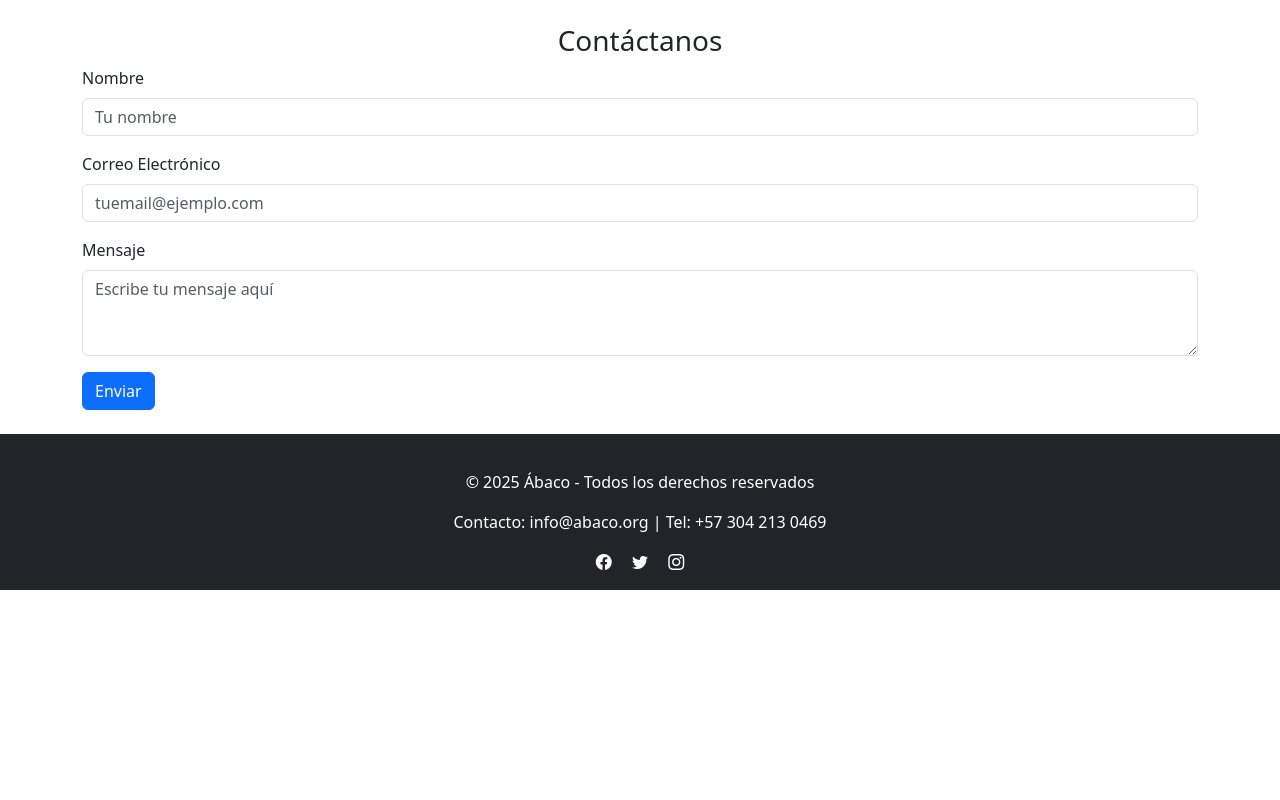
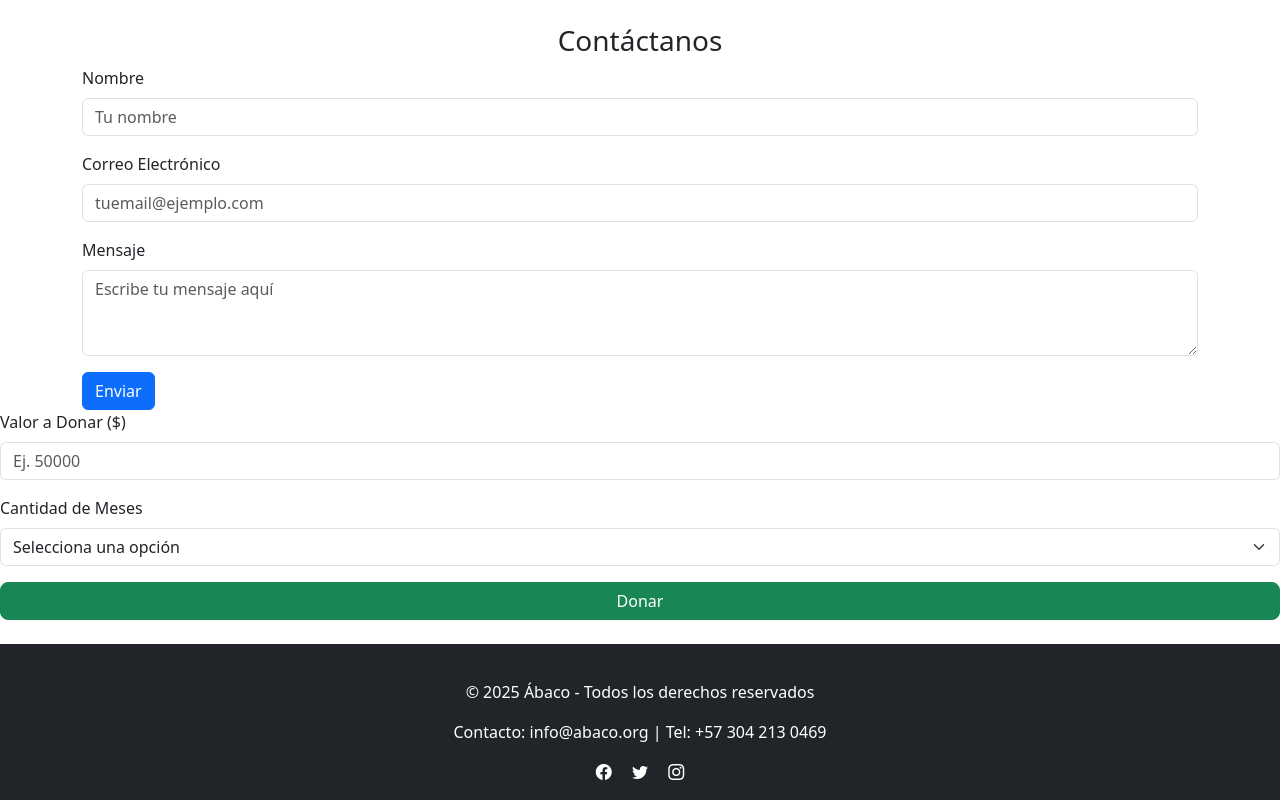
Before and after one commit to EstebanRomeroCh/abaco, a plain HTML site: page index.html in a window 1280 px wide. Shown: the part 1718-2518 px from the top of the page. Before the commit the page ends 2308 px from the top, so only its background shows below. Drawn offline with nearby package versions, Linux system fonts and the light colour scheme.

Commit message:
agrege input

```diff
--- a/index.html
+++ b/index.html
@@ -227,7 +227,27 @@
     </div>
 
     <!-- Script para manejar el envío del formulario -->
+<form id="formDonacion">
+                <div class="mb-3">
+                    <label for="valorDonacion" class="form-label">Valor a Donar ($)</label>
+                    <input type="number" class="form-control" id="valorDonacion" placeholder="Ej. 50000" min="1" required>
+                </div>
 
+                <div class="mb-3">
+                    <label for="meses" class="form-label">Cantidad de Meses</label>
+                    <select class="form-select" id="meses" required>
+                    <option value="" disabled selected>Selecciona una opción</option>
+                    <option value="1">1 mes</option>
+                    <option value="3">3 meses</option>
+                    <option value="6">6 meses</option>
+                    <option value="12">12 meses</option>
+                    </select>
+                </div>
+
+                <div class="d-grid">
+                    <button type="submit" class="btn btn-success rounded-3">Donar</button>
+                </div>
+                </form>
 
     <!-- Footer pagina o border-->
 <footer class="bg-dark text-white text-center py-3 mt-4">
@@ -250,7 +270,8 @@ class="whatsapp-float"
 target="_blank"
 title="Contáctanos por WhatsApp">
 <img src="https://cdn-icons-png.flaticon.com/512/733/733585.png" alt="WhatsApp" width="50" height="50">
-</a>
+</a> <title>Formulario de Donación</title>
+
 
 </body>
 </html>
--- a/index.js
+++ b/index.js
@@ -11,3 +11,13 @@ document.addEventListener('DOMContentLoaded', function () {
     contactForm.reset();
     });
 });
+
+    document.getElementById('formDonacion').addEventListener('submit', function(e) {
+      e.preventDefault();
+      const valor = parseFloat(document.getElementById('valorDonacion').value);
+      const meses = parseInt(document.getElementById('meses').value);
+      const total = valor * meses;
+
+      document.getElementById('resultado').textContent =
+        `Donación mensual de $${valor.toLocaleString()} durante ${meses} mes(es) = Total: $${total.toLocaleString()}`;
+    });
```
